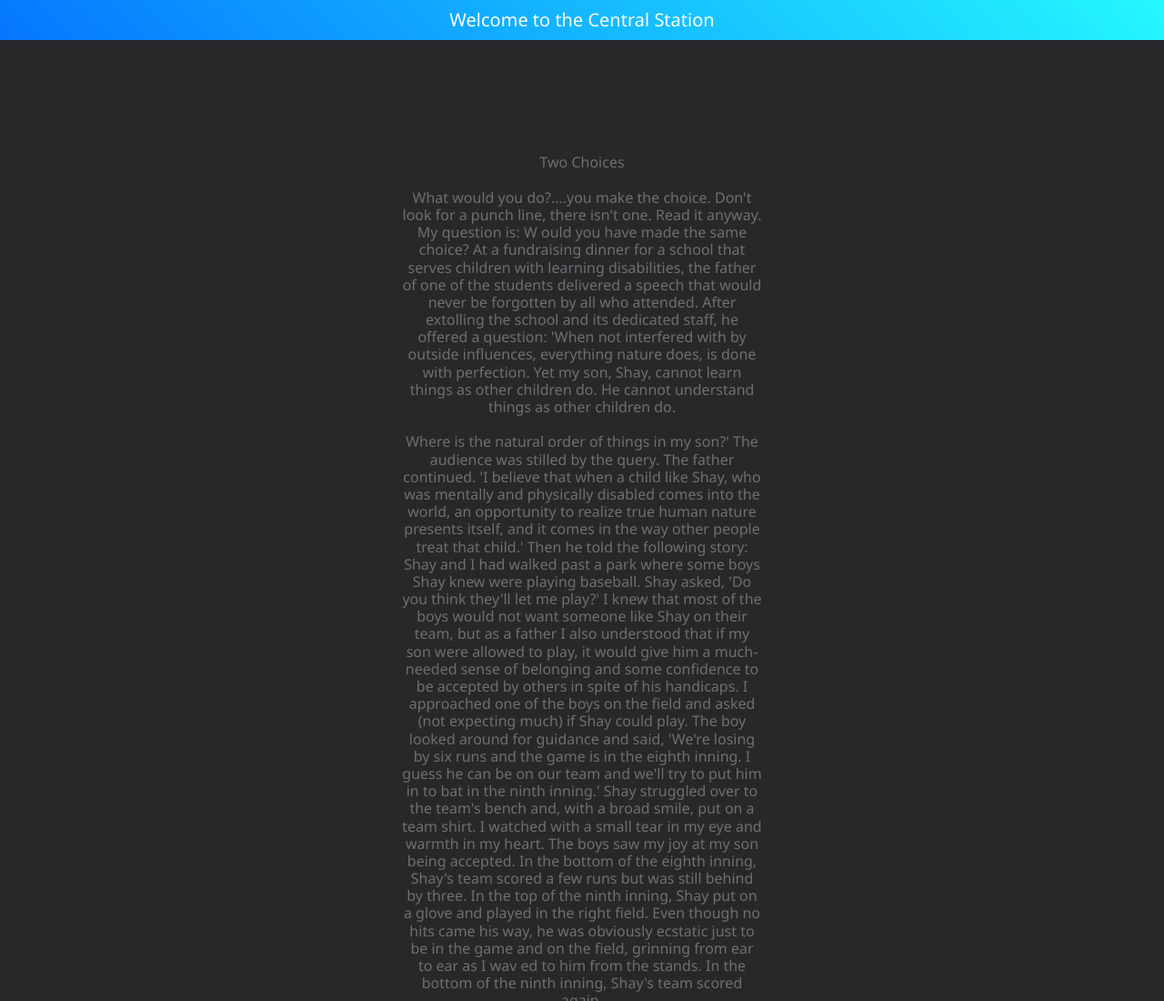
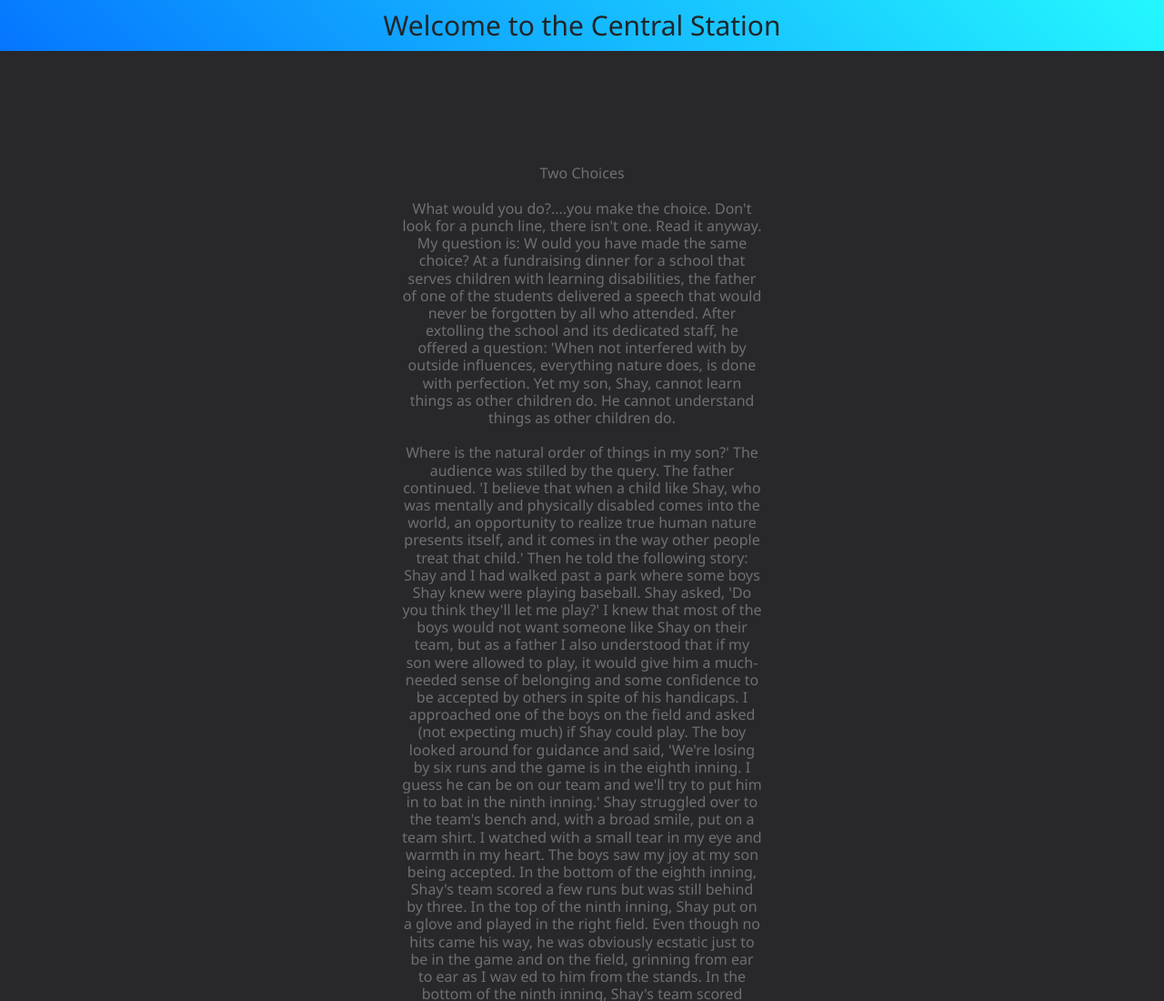
Before and after one commit to Charles-Rein/central-station.tk, a plain HTML site: page index.html in a window 1280 px wide. Shown: the top 1100 px of the page at 91% size. Drawn offline with nearby package versions, Linux system fonts and the light colour scheme.

Commit message:
Add files via upload

```diff
--- a/index.html
+++ b/index.html
@@ -16,9 +16,8 @@
 
 
 <body>
-    <div class="w3-container   a" >
-
-       <h4>Welcome to the Central Station</h4>
+    <div class="w3-container a" >
+       <h2>Welcome to the Central Station</h2>
     </div>
 </div>
     <div class="container-fluid  b">
@@ -141,7 +140,8 @@
             1. Pass the Love around
 
             2. Ignore it and keep doing what you do
-            .. and regardless either choice.. May your day, be a Shay Day.  </h6>
+            .. and regardless either choice.. May your day, be a Shay Day.<br><br><br><br><br>author Peter Dawson<br>https://peterdawson.blogspot.com/2009/04/two-choices-only.html<br><br><br><br>
+          </h6>
         </div>
         <div class="col  text-center" ></div>
     </div>
--- a/style.css
+++ b/style.css
@@ -1,4 +1,9 @@
+h2 {
+    font-weight: bold;
+}
+
 .a { text-align: center;
+    font-weight: 800;
     background: rgba(5,118,255,1);
     background: -moz-linear-gradient(45deg, rgba(5,118,255,1) 0%, rgba(36,248,255,1) 100%);
     background: -webkit-gradient(left bottom, right top, color-stop(0%, rgba(5,118,255,1)), color-stop(100%, rgba(36,248,255,1)));
```
